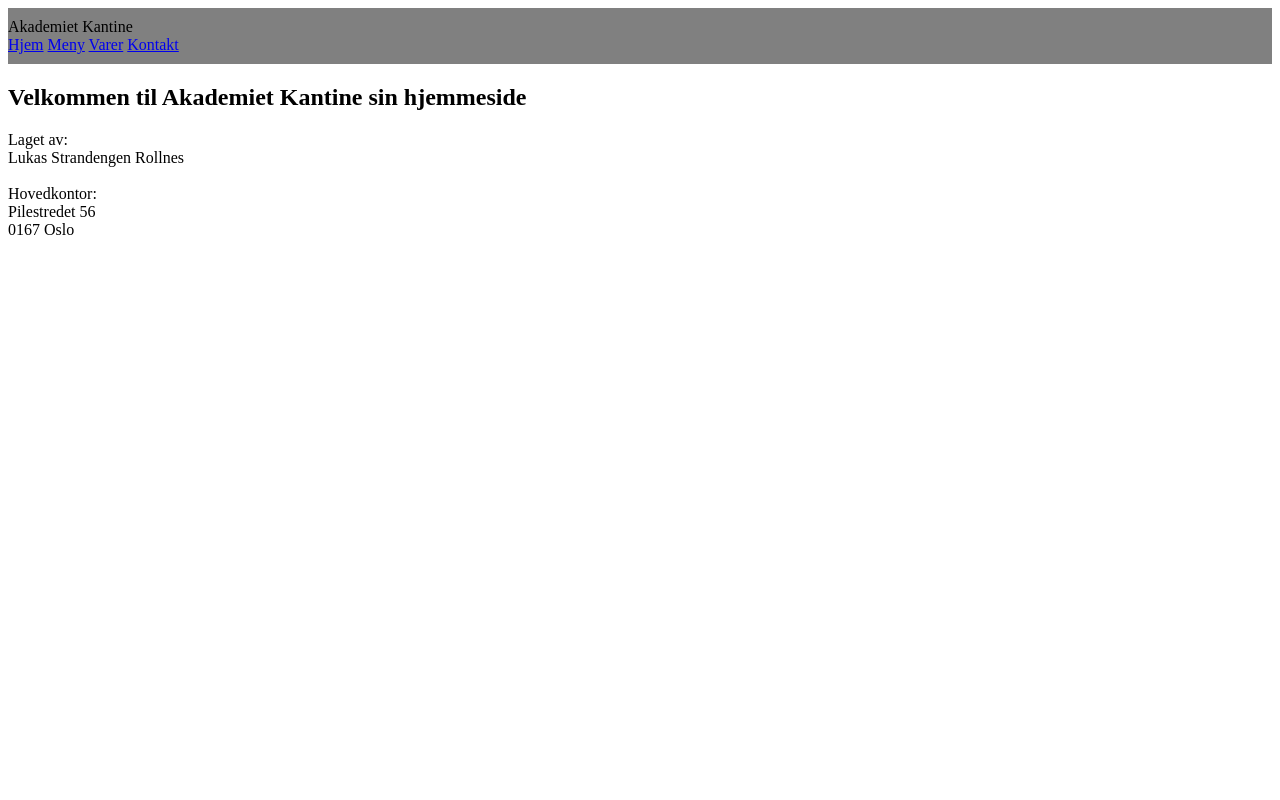
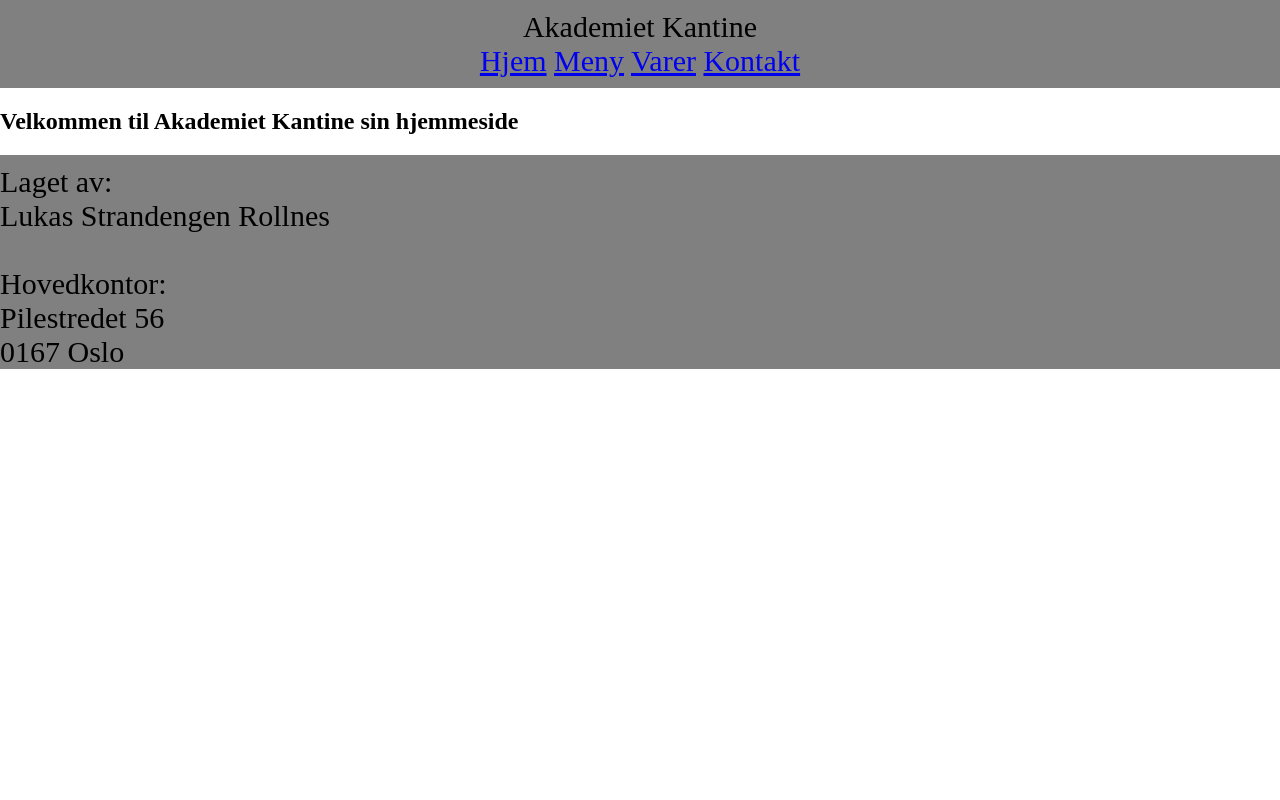
Before and after one commit to luckymessi321/kantine_oppgave, a Flask app: page / in a window 1280 px wide. Run offline with Flask 3, Linux system fonts and the light colour scheme.

Commit message:
Kodet footer slik at den alltid er på bunnen av siden

```diff
--- a/static/css/styles.css
+++ b/static/css/styles.css
@@ -3,11 +3,41 @@
 }
 
 header {
+    text-align: center;
+    font-size: 30px;
     padding-top: 10px;
     background-color: #808080;
 }
 
 .navigasjonsbar {
+    text-align: center;
+    font-size: 30px;
     padding-bottom: 10px;
     background-color: #808080;
 }
+
+body {
+    display: flex;
+    flex-direction: column;
+    min-height: 100vh;
+    margin: 0;
+}
+
+.main_content {
+    flex-grow: 1;
+}
+
+footer {
+    font-size: 30px;
+    padding-top: 10px;
+    background-color: #808080;
+}
+
+
+.overskrift {
+    font-size: x-large;
+}
+
+.kontaktinformasjon {
+    font-size: medium;
+}
```
